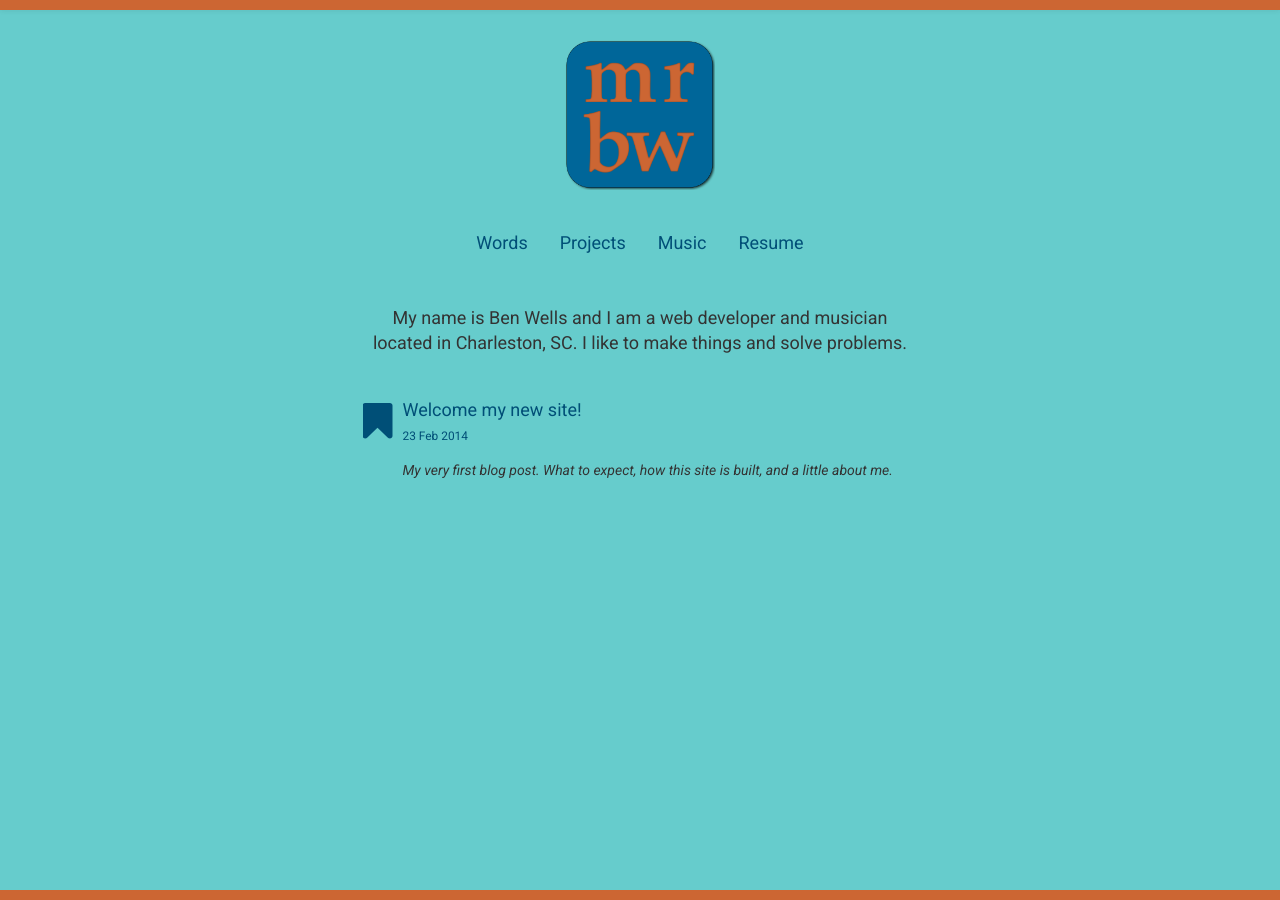
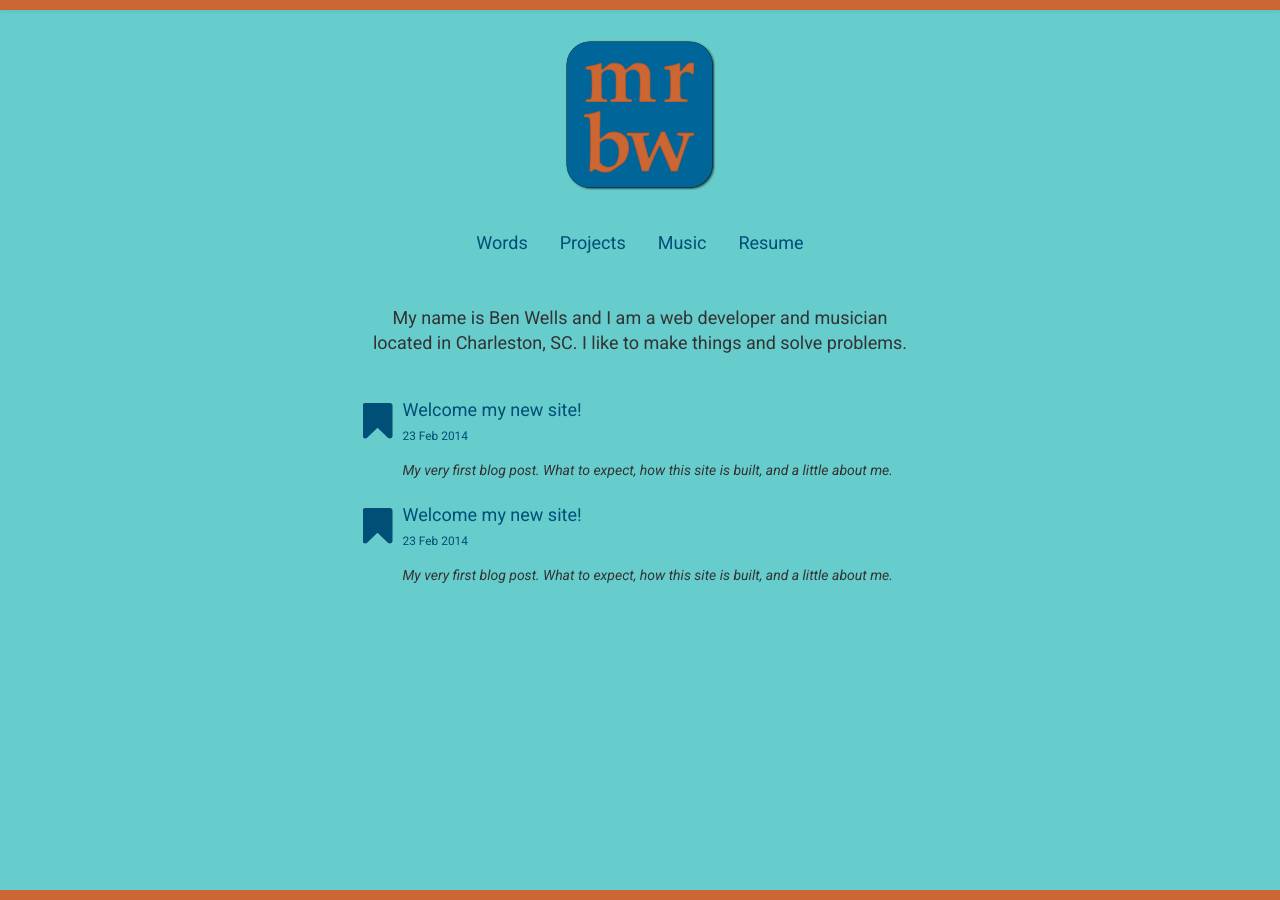
Before and after one commit to benwells/benwells.github.io, a Jekyll site: the page built from index.html, in a window 1280 px wide. Built offline with Jekyll 4.4.1, drawn with Linux system fonts in a browser that asks for light colours; nearby versions of some CDN libraries; Markdown is read by kramdown in place of the engine named in the settings; some of the changed lines change nothing that is shown.

```diff
--- a/_config.yml
+++ b/_config.yml
@@ -1,4 +1,3 @@
 name: Mr. Ben Wells
 markdown: redcarpet
 pygments: true
-excerpt_separator: <!--more-->
--- /dev/null
+++ b/_posts/2014-02-23-welcome-to-my-blog.markdown
@@ -0,0 +1,44 @@
+---
+layout: post
+title:  "Welcome my new site!"
+date:   2014-02-23 11:20:31
+categories: development blog
+excerpt: My very first blog post. What to expect, how this site is built, and a little about me.
+---
+## Here's what to expect.
+
+Welcome to my new website and blog!  My name is Ben Wells and I am a Web developer, musician, and overall solver-of-problems. I am located in Charleston, SC.
+
+This site can be thought of as my _home base_. I hope to use this space to keep the internets updated with all that I am working on and learning as I grow as a web developer, musician, and overall human being.
+
+### What about this site? What did you use to build it?
+
+I am hosting this site using the fabulous [Github Pages][gpages]. It is built and powered by the amazing [Jekyll][jk] "text transformation" engine. I have done a good deal of Ruby development in _Rails_ and _Sinatra_ in the past, but this is my first time digging into the Jekyll framework. I must say that, so far, I am incredibly impressed with how quickly I could get a well-structured and easily maintainable website up-and-running.
+
+Great work to all those who make Jekyll possible!
+
+As I continue to work on this site, I will post more about some of the cool thing I learn as I go!
+
+Other technologies used in the making of this blog so far:
+
+* [jQuery][jq]
+* [Bootstrap 3][bootstrap]
+* [Font Awesome][fontawesome]
+* CSS Animation Libraries by
+  - [Justin Aguilar][justinaguilar]
+  - [Ian Lunn][ianlunn]
+
+
+More to come, soon!
+
+Cheers,
+
+Ben
+
+[justinaguilar]: http://www.justinaguilar.com/animations/
+[ianlunn]:https://github.com/IanLunn/Hover
+[jq]:https://github.com/jquery/jquery
+[bootstrap]:http://www.getbootstrap.com/
+[fontawesome]:http://fortawesome.github.io/Font-Awesome/
+[gpages]:http://pages.github.com/
+[jk]:http://jekyllrb.com/
```
